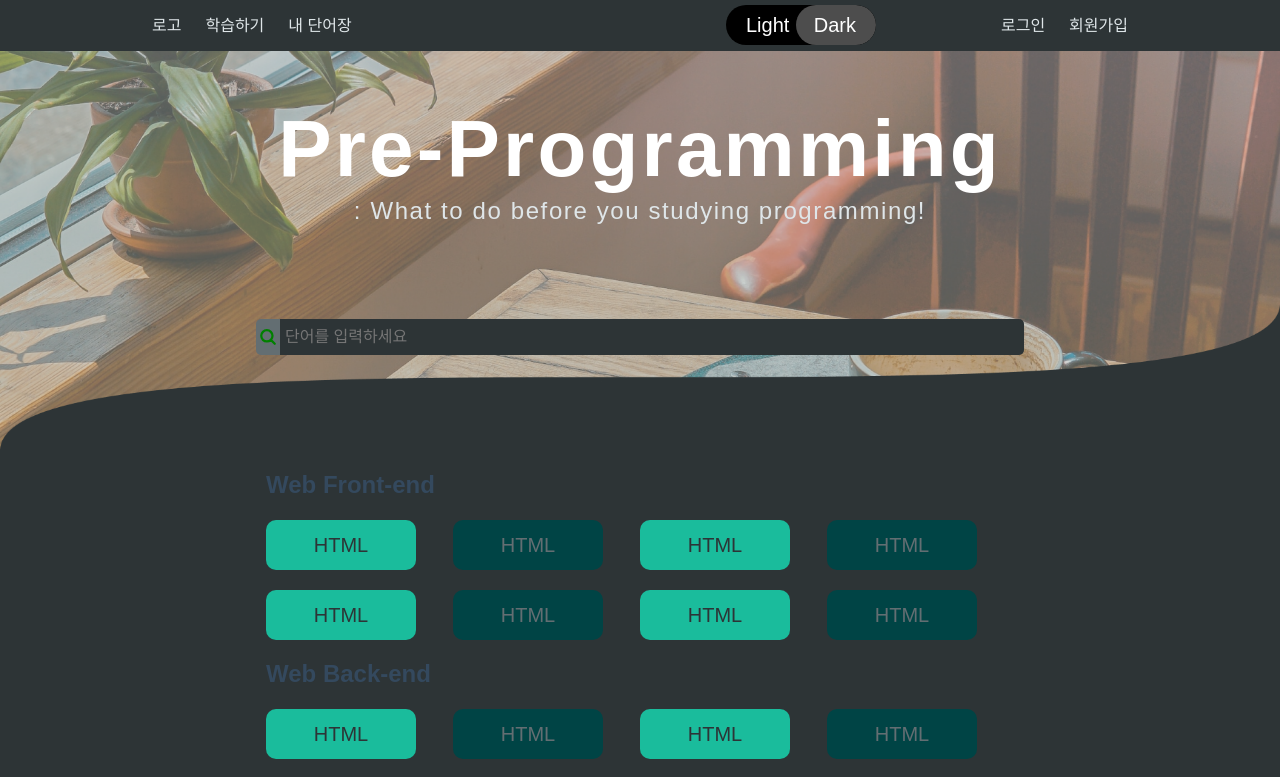
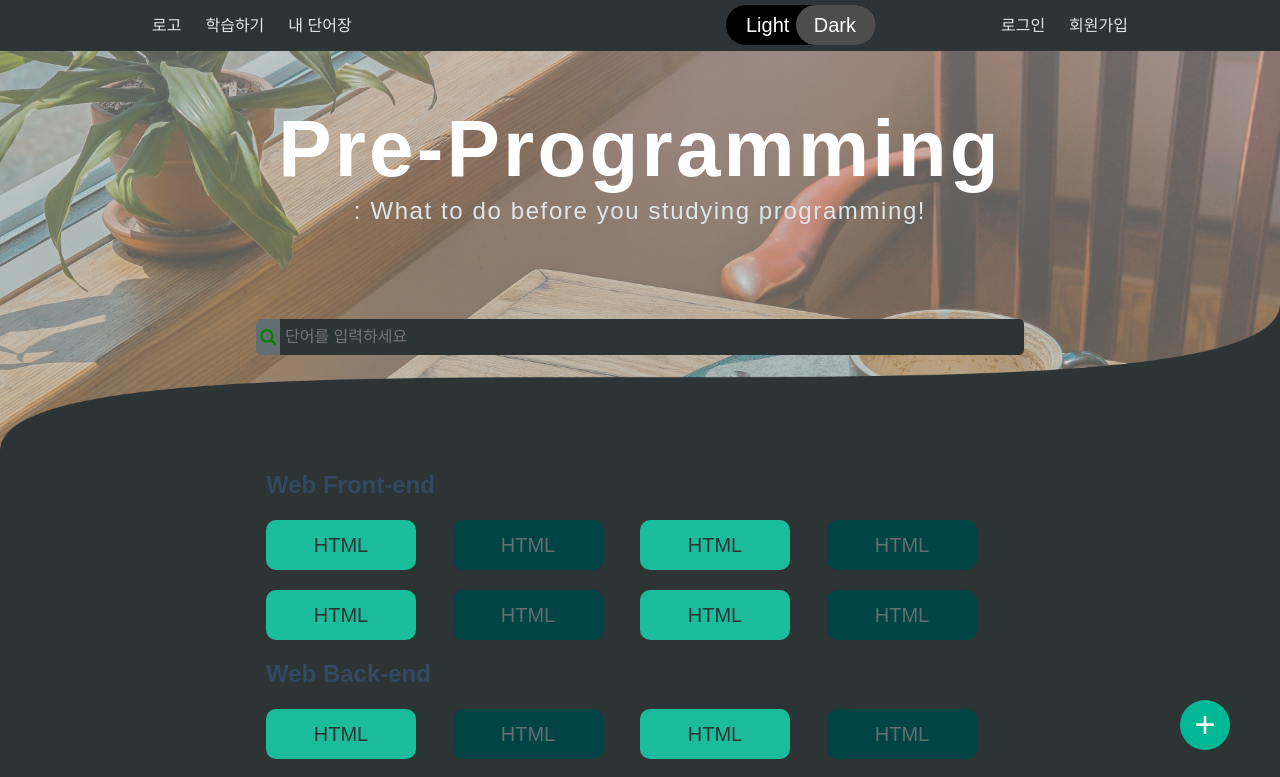
Before and after one commit to mahwin/pre-programming, a Next.js app in the folder frontend/: page / in a window 1280 px wide. Shown: the top 777 px of the page. Built offline with nearby package versions, Linux system fonts and the light colour scheme.

Commit message:
Feat : floating Button 추가

```diff
--- /dev/null
+++ b/frontend/components/FloatingButton.tsx
@@ -0,0 +1,36 @@
+import styled from "styled-components";
+
+const Cicle = styled.div`
+  z-index: 99;
+  height: 50px;
+  width: 50px;
+  border-radius: 25px;
+  position: fixed;
+  display: flex;
+  justify-content: center;
+  align-items: center;
+  bottom: 50px;
+  right: 50px;
+  cursor: pointer;
+  background-color: ${(props) => props.theme.colorTheme.hoverPrimary};
+`;
+
+const Shape = styled.span`
+  font-size: 36px;
+  font-weight: 500;
+  color: white;
+`;
+
+interface IFloating {
+  text: string;
+}
+
+function FloatingButton({ text }: IFloating) {
+  return (
+    <Cicle>
+      <Shape>{text}</Shape>
+    </Cicle>
+  );
+}
+
+export default FloatingButton;
--- /dev/null
+++ b/frontend/pages/enter.tsx
@@ -0,0 +1,4 @@
+function Page() {
+  return null;
+}
+export default Page;
--- a/frontend/pages/index.tsx
+++ b/frontend/pages/index.tsx
@@ -3,11 +3,13 @@ import Nav from "../components/Nav";
 import Banner from "../components/Banner";
 import Voca from "../components/Voca";
 import Footer from "../components/Footer";
+import FloatingButton from "../components/FloatingButton";
 
 const Home: NextPage = () => {
   return (
     <>
       <Nav />
+      <FloatingButton text="+" />
       <Banner />
       <Voca />
       <Footer />
```
